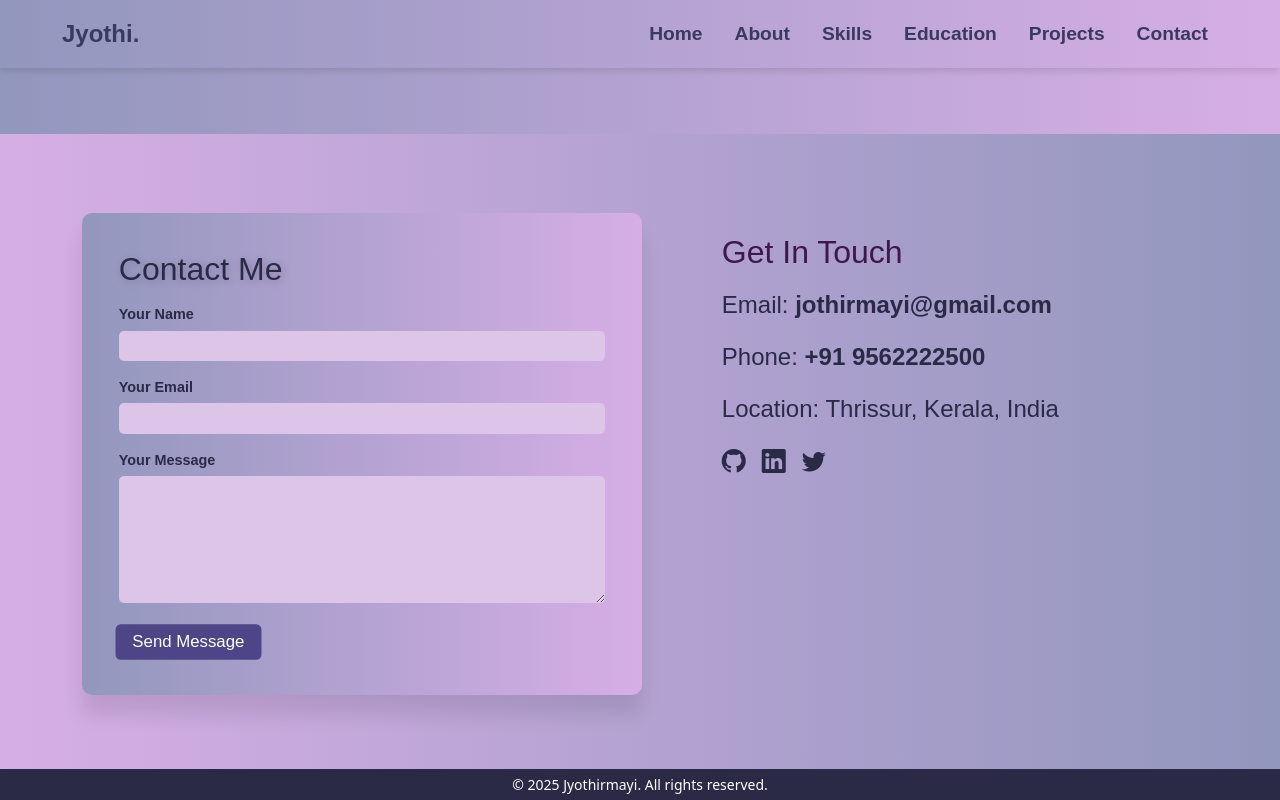
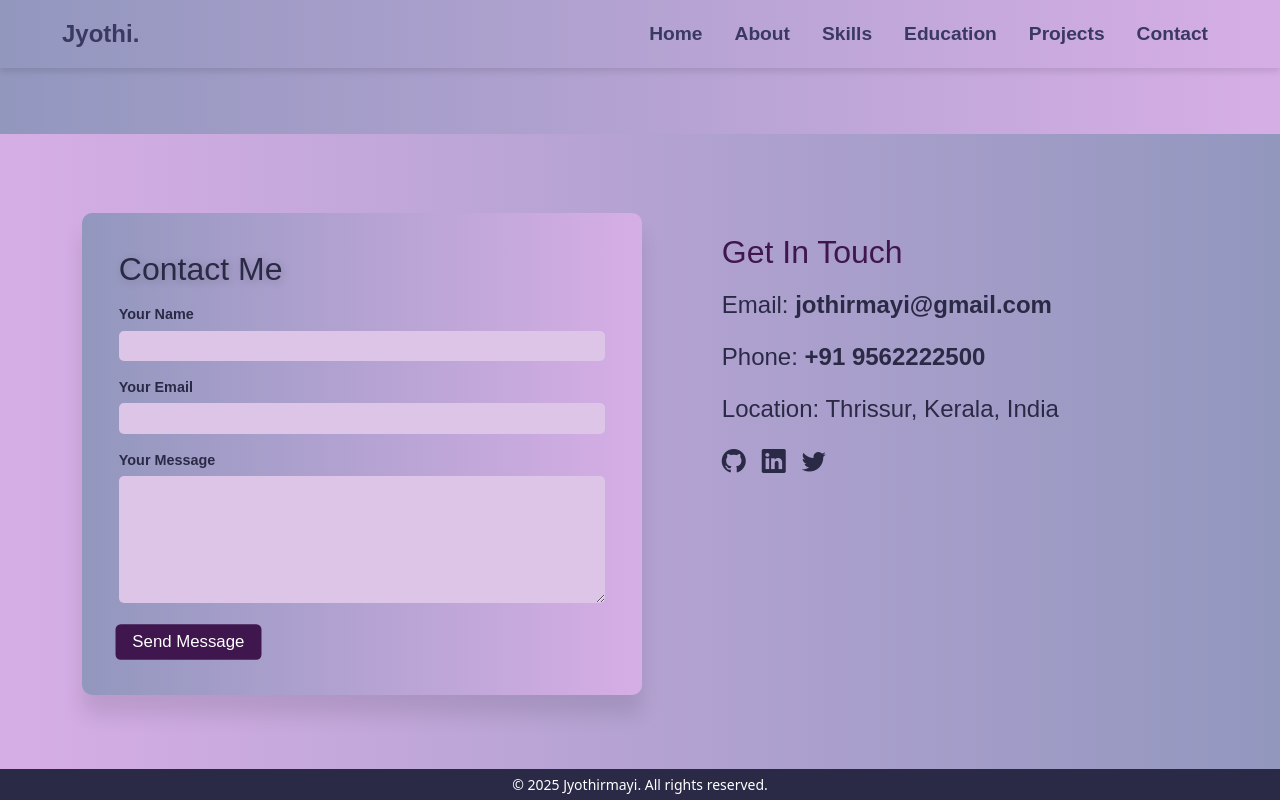
Before and after one commit to jyothirmayiks/portfolio, a React (Create React App) app: page / in a window 1280 px wide. In both pictures the pointer is over the button "Send Message". Shown: the part 3306-4106 px from the top of the page. Built offline with nearby package versions, Linux system fonts and the light colour scheme; a web font is replaced by a local one.

Commit message:
style: css update

```diff
--- a/src/components/Contactme.css
+++ b/src/components/Contactme.css
@@ -77,7 +77,7 @@
   }
 
   .contact-form .btn:hover {
-    background: #4d4588;
+    background: #3f174e;
     transform: scale(1.05);
   }
 
```
